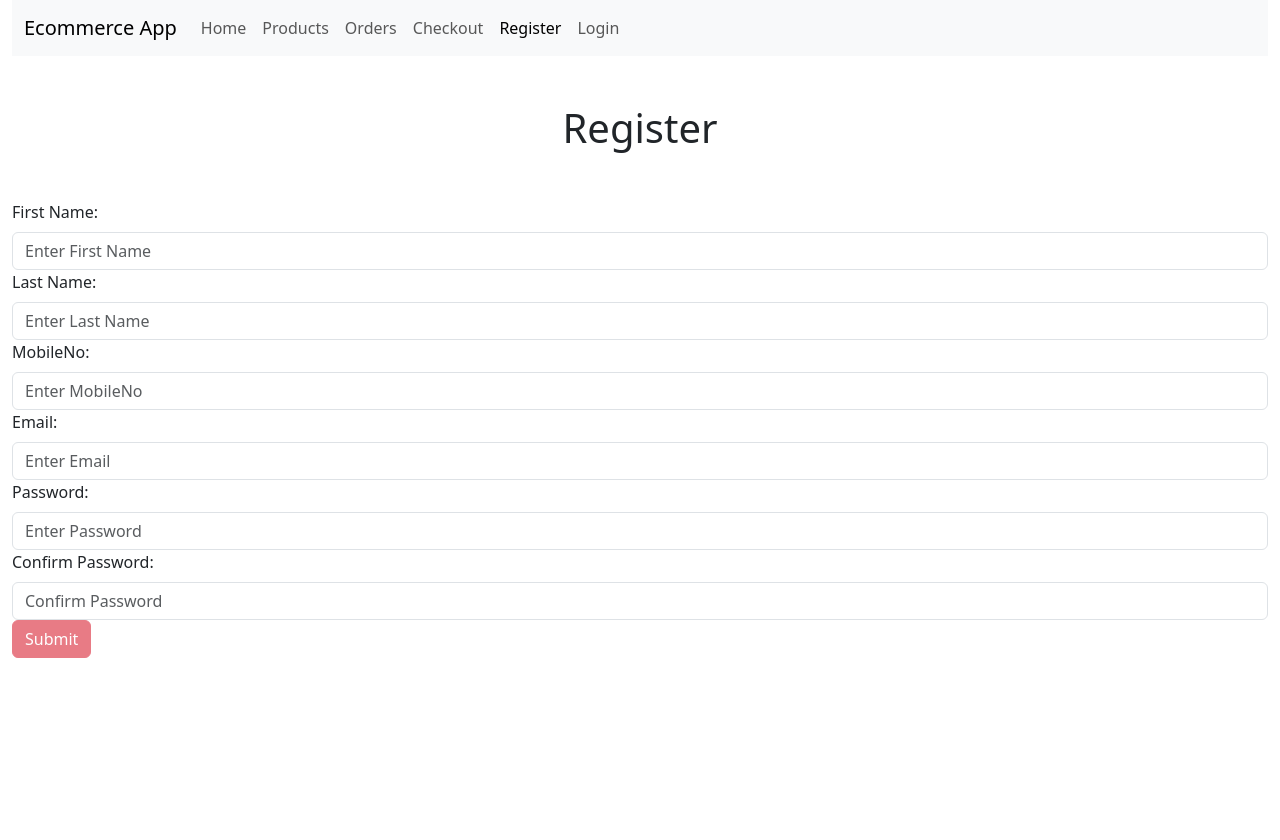
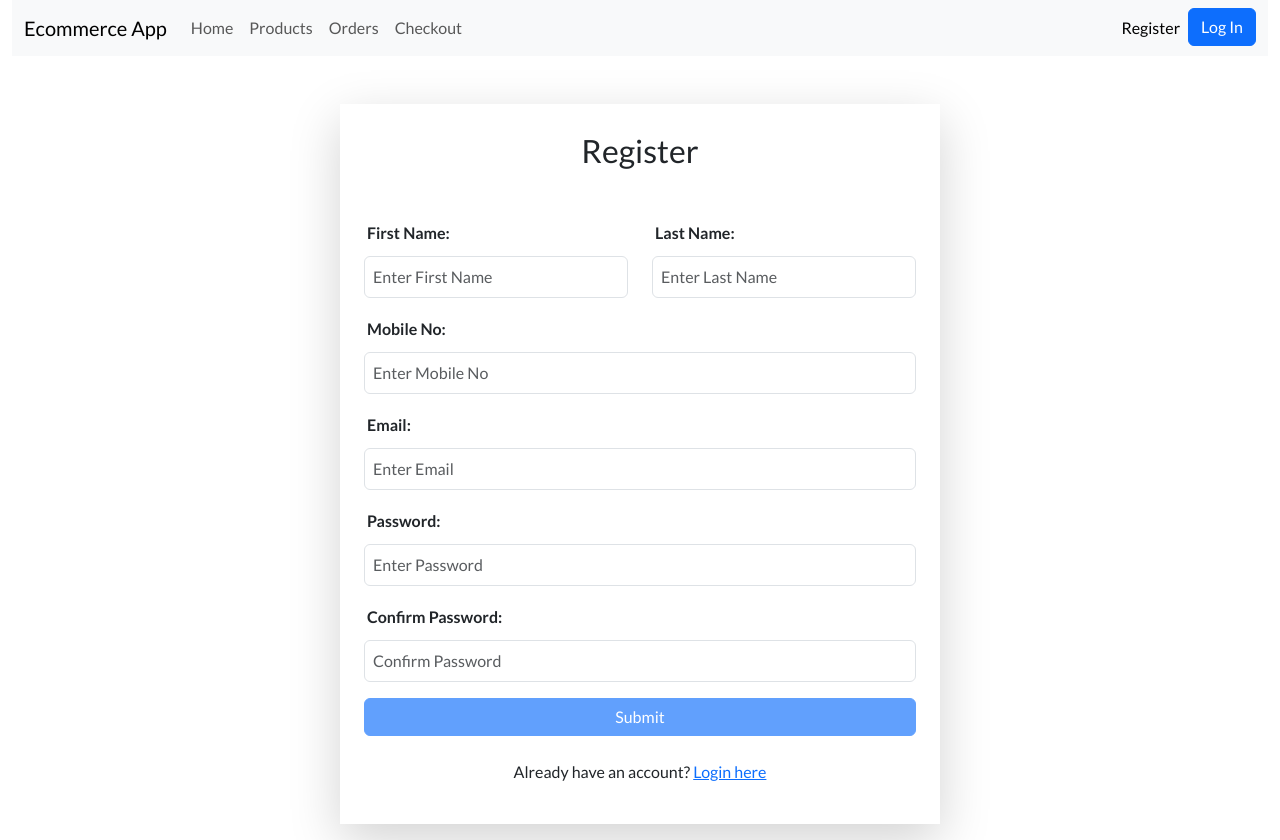
Before and after one commit to geraldjove/b335-capstone-jove-3, a React (Create React App) app: page /b4/register in a window 1280 px wide. Before the commit the page ends 800 px from the top, so only its background shows below. Built offline with nearby package versions, Linux system fonts and the light colour scheme; no server answers.

Commit message:
Improve styles

```diff
--- a/package.json
+++ b/package.json
@@ -7,6 +7,7 @@
     "@testing-library/react": "^13.4.0",
     "@testing-library/user-event": "^13.5.0",
     "bootstrap": "^5.3.2",
+    "mdb-react-ui-kit": "^7.1.0",
     "prop-types": "^15.8.1",
     "react": "^18.2.0",
     "react-bootstrap": "^2.9.2",
--- a/public/index.html
+++ b/public/index.html
@@ -25,6 +25,13 @@
       Learn how to configure a non-root public URL by running `npm run build`.
     -->
     <title>React App</title>
+
+    <link rel="preconnect" href="https://fonts.googleapis.com" />
+    <link rel="preconnect" href="https://fonts.gstatic.com" crossorigin />
+    <link
+      href="https://fonts.googleapis.com/css2?family=Lato:ital,wght@0,100;0,300;0,400;0,700;0,900;1,100;1,300;1,400;1,700;1,900&family=Rubik&display=swap"
+      rel="stylesheet"
+    />
   </head>
   <body>
     <noscript>You need to enable JavaScript to run this app.</noscript>
--- a/src/App.css
+++ b/src/App.css
@@ -1,10 +1,11 @@
 /* CSS Reset */
-*{
-  margin:0;
+* {
+  margin: 0;
   padding: 0;
   box-sizing: border-box;
+  font-family: "Lato", sans-serif;
 }
 
-.cardHighlight{
+.cardHighlight {
   min-height: 100%;
 }
--- a/src/components/AppNavBar.js
+++ b/src/components/AppNavBar.js
@@ -1,14 +1,15 @@
-import { Container, Nav, Navbar } from "react-bootstrap";
+import { Container, Nav, Navbar, Button } from "react-bootstrap";
 import { Link, NavLink } from "react-router-dom";
-import { useContext } from "react";
-import UserContext from '../UserContext';
+import { useContext, useState } from "react";
+import UserContext from "../UserContext";
 
-export default function AppNavbar(){
-    const {user} = useContext(UserContext);
-    return(
+export default function AppNavbar() {
+  return (
     <Navbar expand="lg" className="bg-body-tertiary">
       <Container fluid>
-        <Navbar.Brand as={Link} to="/">Ecommerce App</Navbar.Brand>
+        <Navbar.Brand as={Link} to="/">
+          Ecommerce App
+        </Navbar.Brand>
         <Navbar.Toggle aria-controls="basic-navbar-nav" />
         <Navbar.Collapse id="basic-navbar-nav">
           <Nav className="me-auto">
@@ -16,11 +17,17 @@ export default function AppNavbar(){
             <Nav.Link>Products</Nav.Link>
             <Nav.Link>Orders</Nav.Link>
             <Nav.Link>Checkout</Nav.Link>
-        <Nav.Link as={NavLink} to="/b4/register">Register</Nav.Link>
-        <Nav.Link as={NavLink} to="/b4/login">Login</Nav.Link>
+          </Nav>
+          <Nav className="ml-auto">
+            <Nav.Link as={NavLink} to="/b4/register" className="register-link">
+              Register
+            </Nav.Link>
+            <Link as={NavLink} to="/b4/login" className="login-link">
+              <Button variant="primary">Log In</Button>
+            </Link>
           </Nav>
         </Navbar.Collapse>
       </Container>
     </Navbar>
   );
-    };
+}
--- a/src/pages/Login.js
+++ b/src/pages/Login.js
@@ -1,13 +1,13 @@
-import { Form, Button } from 'react-bootstrap';
-import {useState, useEffect, useContext} from 'react';
-import UserContext from '../UserContext';
-import {Navigate} from "react-router-dom";
+import { Form, Button } from "react-bootstrap";
+import { useState, useEffect, useContext } from "react";
+import UserContext from "../UserContext";
+import { Navigate } from "react-router-dom";
+import { Link } from "react-router-dom";
 
 export default function Login() {
-
   // State hooks to store the values of the input fields
-	const [email, setEmail] = useState('');
-    const [password, setPassword] = useState('');
+  const [email, setEmail] = useState("");
+  const [password, setPassword] = useState("");
   // State to determine whether submit button is enabled or not
   const [isActive, setIsActive] = useState(true);
 
@@ -15,109 +15,116 @@ export default function Login() {
 
   // useEffect() will be triggered every time the state of email and password changes
   useEffect(() => {
-
     // Validation to enable submit button when all fields are populated and both passwords match
-        if(email !== '' && password !== ''){
+    if (email !== "" && password !== "") {
       setIsActive(true);
-        }else{
+    } else {
       setIsActive(false);
     }
   }, [email, password]);
 
   function authenticate(e) {
-
     // Prevents page redirection via form submission
     e.preventDefault();
 
-		fetch('http://localhost:4004/b4/users/login',{
-			method: 'POST',
+    fetch("http://localhost:4004/b4/users/login", {
+      method: "POST",
       headers: {
-				"Content-Type": "application/json"
+        "Content-Type": "application/json",
       },
       body: JSON.stringify({
         email: email,
-				password: password
+        password: password,
+      }),
     })
-		})
-		.then(res => res.json())
-		.then(data => {
-			console.log(data)
+      .then((res) => res.json())
+      .then((data) => {
+        console.log(data);
         // successful login
-			if(data.access){
-
-				localStorage.setItem('access', data.access);
+        if (data.access) {
+          localStorage.setItem("access", data.access);
           // setUser(data); // user = {access: adskjaslkdqwk }
           retrieveUserDetails(data.access);
 
           alert(`You are now logged in`);
-
-
         } else if (data.error == "No Email Found") {
-
           alert(`Email not found`);
-
         } else {
-
-				alert(data.message)
+          alert(data.message);
         }
-		})
+      });
     // Clear input fields after submission
-		setEmail('');
-		setPassword('');
+    setEmail("");
+    setPassword("");
   }
 
   const retrieveUserDetails = (token) => {
-
     fetch("http://localhost:4004/b4/users/details", {
       headers: {
-				Authorization: `Bearer ${token}`
-			}
+        Authorization: `Bearer ${token}`,
+      },
     })
-		.then(res => res.json())
-		.then(data => {
+      .then((res) => res.json())
+      .then((data) => {
         setUser({
           id: data._id,
-				isAdmin: data.isAdmin
-			})
+          isAdmin: data.isAdmin,
+        });
 
         console.log(user);
-		})
-	}
+      });
+  };
 
   return (
-		    <Form onSubmit={(e) => authenticate(e)}>
-		    	<h1 className="my-5 text-center">Login</h1>
-		        <Form.Group controlId="userEmail">
-		            <Form.Label>Email address</Form.Label>
+    <div className="container mt-5 d-flex align-items-center justify-content-center">
+      <div className="row col-md-8 mt-5">
+        <div className="col-md-6 p-4 bg-primary d-flex align-items-center">
+          {/* Your content for the left side */}
+        </div>
+        <div className="col-md-6 p-4 shadow-lg d-flex align-items-center">
+          <div className="mx-auto">
+            <h2 className="text-center mb-4">Account Log In</h2>
+            <hr className="mx-auto" style={{ width: "80px" }}></hr>
+            <Form className="mt-5" onSubmit={(e) => authenticate(e)}>
+              <Form.Group className="mb-3" controlId="formBasicEmail">
+                <Form.Label>Email:</Form.Label>
                 <Form.Control
                   type="email"
-		                placeholder="Enter email"
                   value={email}
                   onChange={(e) => setEmail(e.target.value)}
                   required
                 />
               </Form.Group>
 
-		        <Form.Group controlId="password">
-		            <Form.Label>Password</Form.Label>
+              <Form.Group className="mb-3" controlId="formBasicPassword">
+                <Form.Label>Password:</Form.Label>
                 <Form.Control
                   type="password"
-		                placeholder="Password"
                   value={password}
                   onChange={(e) => setPassword(e.target.value)}
                   required
                 />
               </Form.Group>
 
-		         { isActive ?
-	                <Button variant="primary" type="submit" id="submitBtn">
-	                    Submit
+              <div className="text-center mt-4">
+                <Button
+                  type="submit"
+                  className="btn btn-primary w-100"
+                  disabled={!isActive}
+                >
+                  LOG IN
                 </Button>
-	                :
-	                <Button variant="danger" type="submit" id="submitBtn" disabled>
-	                    Submit
-	                </Button>
+              </div>
+            </Form>
+            <div className="text-center mt-5">
+              <p>
+                Don't have an account?{" "}
+                <Link to="/b4/register">Register here</Link>
+              </p>
+            </div>
+          </div>
+        </div>
+      </div>
+    </div>
+  );
 }
-		    </Form>
-	)
-}
--- a/src/pages/Register.js
+++ b/src/pages/Register.js
@@ -1,8 +1,8 @@
-import {Form, Button} from 'react-bootstrap';
-import {useState, useEffect} from 'react';
+import { Form, Button } from "react-bootstrap";
+import { useState, useEffect } from "react";
+import { Link } from "react-router-dom";
 
-export default function Register(){
-
+export default function Register() {
   // state hooks to store the values of input fields for Registration
   const [firstName, setFirstName] = useState("");
   const [lastName, setLastName] = useState("");
@@ -24,93 +24,167 @@ export default function Register(){
 
   // useEffect() will only run once the firstName, lastName, email, mobileNo, password, confirmPassword state has been changed.
   useEffect(() => {
-		if((firstName !== "" && lastName !== "" && email !== "" && mobileNo !== "" && password !== "" && confirmPassword !== "") && (mobileNo.length >= 10) && (password === confirmPassword)){
-
+    if (
+      firstName !== "" &&
+      lastName !== "" &&
+      email !== "" &&
+      mobileNo !== "" &&
+      password !== "" &&
+      confirmPassword !== "" &&
+      mobileNo.length >= 10 &&
+      password === confirmPassword
+    ) {
       // enables the button
       setIsActive(true);
-		}
-		else{
+    } else {
       setIsActive(false);
     }
-	},[firstName, lastName, email, mobileNo, password, confirmPassword]);
+  }, [firstName, lastName, email, mobileNo, password, confirmPassword]);
 
-
-	function registerUser(event){
-
+  function registerUser(event) {
     event.preventDefault(); // prevents the default behavior of an event. Specifically in our case submit event, it will prevent the refresh/redirection of the page
 
     fetch("http://localhost:4004/b4/users", {
-			method: 'POST',
-			headers: { 'Content-Type' : "application/json"},
+      method: "POST",
+      headers: { "Content-Type": "application/json" },
       // Request body
       body: JSON.stringify({
         firstName: firstName,
         lastName: lastName,
         email: email,
         mobileNo: mobileNo,
-				password: password
+        password: password,
+      }),
     })
-		})
-		.then(res => res.json())
-		.then(data => {
+      .then((res) => res.json())
+      .then((data) => {
         console.log(data);
-			if(data.message === "Registered Successfully"){
-				setFirstName('');
-				setLastName('');
-				setEmail('');
-				setMobileNo('');
-				setPassword('');
-				setConfirmPassword('');
+        if (data.message === "Registered Successfully") {
+          setFirstName("");
+          setLastName("");
+          setEmail("");
+          setMobileNo("");
+          setPassword("");
+          setConfirmPassword("");
           alert("Registration Successful");
-			}
-			else{
+        } else {
           alert(data.message);
         }
-
       });
-
-
   }
 
   // event.target.value - gets the value from the input box (Form.Control)
 
-	return(
-		<Form onSubmit={(event) => registerUser(event)}>
-			<h1 className="my-5 text-center">Register</h1>
+  return (
+    <Form
+      onSubmit={(event) => registerUser(event)}
+      className="p-4 mb-3 shadow-lg mx-auto mt-5"
+      style={{ maxWidth: "600px" }}
+    >
+      <h2 className="my-1 text-center">Register</h2>
+      <div className="row mt-5">
+        <div className="col-md-6">
           <Form.Group>
-				<Form.Label>First Name: </Form.Label>
-				<Form.Control type="text" placeholder="Enter First Name" required onChange={event => {setFirstName(event.target.value)}} />
+            <Form.Label style={{ padding: "3px", fontWeight: "bold" }}>
+              First Name:
+            </Form.Label>
+            <Form.Control
+              type="text"
+              placeholder="Enter First Name"
+              required
+              onChange={(event) => setFirstName(event.target.value)}
+              style={{ padding: "8px" }}
+            />
           </Form.Group>
+        </div>
+        <div className="col-md-6">
           <Form.Group>
-				<Form.Label>Last Name: </Form.Label>
-				<Form.Control type="text" placeholder="Enter Last Name" required onChange={event => {setLastName(event.target.value)}} />
+            <Form.Label style={{ padding: "3px", fontWeight: "bold" }}>
+              Last Name:
+            </Form.Label>
+            <Form.Control
+              type="text"
+              placeholder="Enter Last Name"
+              required
+              onChange={(event) => setLastName(event.target.value)}
+              style={{ padding: "8px" }}
+            />
           </Form.Group>
-			<Form.Group>
-				<Form.Label>MobileNo: </Form.Label>
-				<Form.Control type="text" placeholder="Enter MobileNo" required onChange={event => {setMobileNo(event.target.value)}} />
+        </div>
+      </div>
+      <Form.Group className="mt-3">
+        <Form.Label style={{ padding: "3px", fontWeight: "bold" }}>
+          Mobile No:
+        </Form.Label>
+        <Form.Control
+          type="text"
+          placeholder="Enter Mobile No"
+          required
+          onChange={(event) => setMobileNo(event.target.value)}
+          style={{ padding: "8px" }}
+        />
       </Form.Group>
-			<Form.Group>
-				<Form.Label>Email: </Form.Label>
-				<Form.Control type="email" placeholder="Enter Email" required onChange={event => {setEmail(event.target.value)}} />
+      <Form.Group className="mt-3">
+        <Form.Label style={{ padding: "3px", fontWeight: "bold" }}>
+          Email:
+        </Form.Label>
+        <Form.Control
+          type="email"
+          placeholder="Enter Email"
+          required
+          onChange={(event) => setEmail(event.target.value)}
+          style={{ padding: "8px" }}
+        />
       </Form.Group>
-			<Form.Group>
-				<Form.Label>Password: </Form.Label>
-				<Form.Control type="password" placeholder="Enter Password" required onChange={event => {setPassword(event.target.value)}} />
+      <Form.Group className="mt-3">
+        <Form.Label style={{ padding: "3px", fontWeight: "bold" }}>
+          Password:
+        </Form.Label>
+        <Form.Control
+          type="password"
+          placeholder="Enter Password"
+          required
+          onChange={(event) => setPassword(event.target.value)}
+          style={{ padding: "8px" }}
+        />
       </Form.Group>
-			<Form.Group>
-				<Form.Label>Confirm Password: </Form.Label>
-				<Form.Control type="password" placeholder="Confirm Password" required onChange={event => {setConfirmPassword(event.target.value)}} />
+      <Form.Group className="mt-3">
+        <Form.Label style={{ padding: "3px", fontWeight: "bold" }}>
+          Confirm Password:
+        </Form.Label>
+        <Form.Control
+          type="password"
+          placeholder="Confirm Password"
+          required
+          onChange={(event) => setConfirmPassword(event.target.value)}
+          style={{ padding: "8px" }}
+        />
       </Form.Group>
-			{	isActive === true ?
-				<Button variant="primary" type="submit" id="submitBtn" >Submit
+      {isActive ? (
+        <Button
+          className="w-100"
+          variant="primary"
+          type="submit"
+          id="submitBtn"
+        >
+          Submit
         </Button>
-				:
-				<Button variant="danger" type="submit" id="submitBtn" disabled>Submit
+      ) : (
+        <Button
+          className="w-100 mt-3"
+          variant="primary"
+          type="submit"
+          id="submitBtn"
+          disabled
+        >
+          Submit
         </Button>
+      )}
+      <div className="text-center mt-4">
+        <p>
+          Already have an account? <Link to="/b4/login">Login here</Link>
+        </p>
+      </div>
+    </Form>
+  );
 }
-		</Form>
-	)
-
-
-
-}
```
Also changed, not shown: src/index.js (+5 -6 lines), 1 other file (tests, documents, lock files or other folders). Lines whose indentation alone changed are shown as unchanged.
